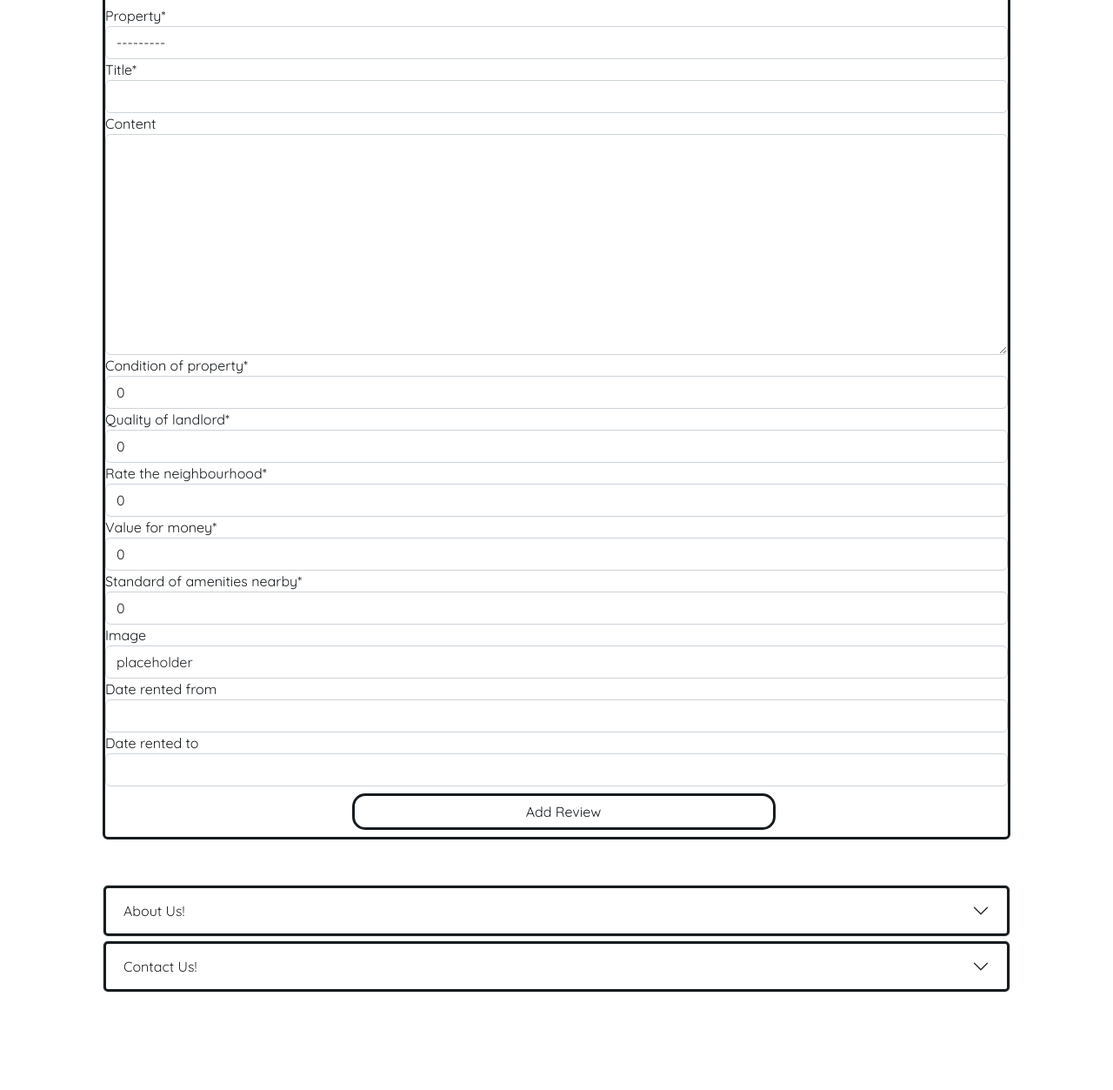
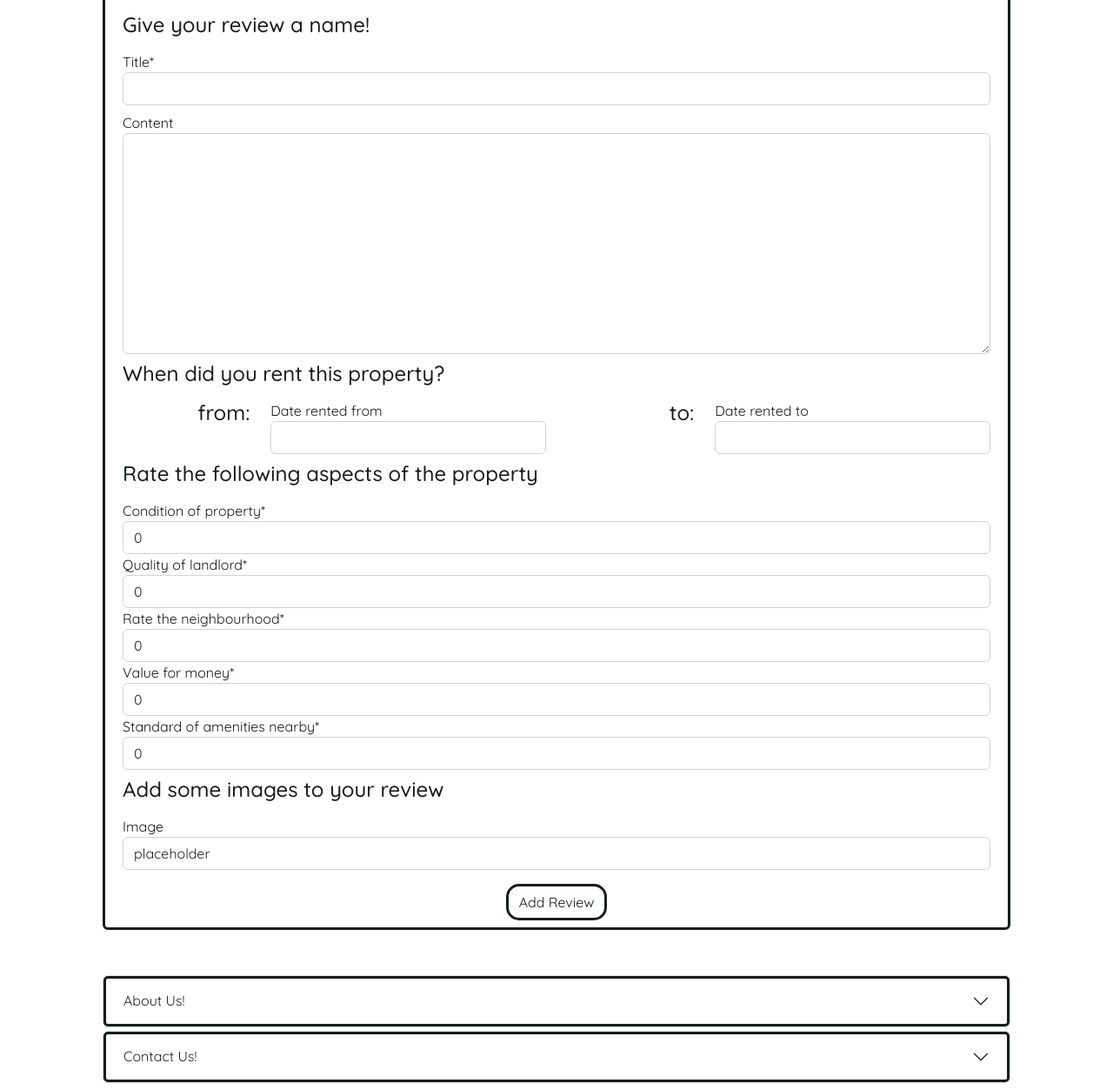
Before and after one commit to tdawes93/rate-a-room, a Django app: template templates/add-review.html in a window 1280 px wide. Shown: the part 259-1512 px from the top of the page at 87% size. Before the commit the page ends 1400 px from the top, so only its background shows below. Run offline with Django 3.2, Linux system fonts and the light colour scheme; the template is opened without the code that fills it: values that come from a table or form of the project are taken from there, others are empty; some libraries are stand-ins or nearby versions.

Commit message:
Add crispy forms to add-review form, create form.helper and style form

```diff
--- a/reviews/forms.py
+++ b/reviews/forms.py
@@ -1,4 +1,6 @@
 from django import forms
+from crispy_forms.helper import FormHelper
+from crispy_forms.layout import Submit, Layout, Fieldset, HTML, Field, Div
 from .models import Review
 
 
@@ -22,3 +24,103 @@ class ReviewForm(forms.ModelForm):
             'date_rented_from',
             'date_rented_to',
         )
+
+    def __init__(self, *args, **kwargs):
+        super().__init__(*args, **kwargs)
+        self.helper = FormHelper()
+        self.helper.form_id = 'addreview-form'
+        self.helper.form_class = 'blueForms'
+        self.helper.form_method = 'post'
+        self.helper.form_action = 'submit_survey'
+        self.helper.layout = Layout(
+            Div(
+                Div(
+                    HTML(
+                        '<h4>Give your review a name!</h4>'
+                    ),
+                    css_class="col",
+                ), css_class="row m-2",
+            ),
+            Div(
+                Div(
+                    Field('title',),
+                    css_class="col",
+                ), css_class="row mx-2"
+            ),
+            Div(
+                Div(
+                    Field('content',),
+                    css_class="col",
+                ), css_class="row m-2"
+            ),
+            Div(
+                Div(
+                    HTML(
+                        '<h4>When did you rent this property?</h4>'
+                    ),
+                    css_class="col",
+                ), css_class="row m-2",
+            ),
+            Div(
+                Div(
+                    HTML(
+                        '<h4>from:</h4>'
+                    ),
+                    css_class="col-2 text-end",
+                ),
+                Div(
+                    Field('date_rented_from',),
+                    css_class="col-4",
+                ),
+                Div(
+                    HTML(
+                        '<h4>to:</h4>'
+                    ),
+                    css_class="col-2 text-end",
+                ),
+                Div(
+                    Field('date_rented_to',),
+                    css_class="col-4",
+                ), css_class="row mx-2 justify-content-left"
+            ),
+            Div(
+                Div(
+                    HTML(
+                        '<h4>Rate the following aspects of the property</h4>'
+                    ),
+                    css_class="col",
+                ), css_class="row m-2",
+            ),
+            Div(
+                Div(
+                    Fieldset(
+                        '',
+                        'condition_of_property',
+                        'quality_of_landlord',
+                        'rate_the_neighbourhood',
+                        'value_for_money',
+                        'standard_of_amenities_nearby',
+                        ), css_class="col"
+                ), css_class="row m-2"
+            ),
+            Div(
+                Div(
+                    HTML(
+                        '<h4>Add some images to your review</h4>'
+                    ),
+                    css_class="col",
+                ), css_class="row m-2",
+            ),
+            Div(
+                Div(
+                    Field('images',),
+                    css_class="col",
+                ), css_class="row m-2"
+            ),
+            Div(
+                Div(
+                    Submit('submit', 'Add Review', css_class='nav-btn'),
+                    css_class="col mt-2 text-center justify-content-center"),
+                css_class="row m-2",
+            ),
+        )
--- a/templates/add-review.html
+++ b/templates/add-review.html
@@ -43,60 +43,9 @@
         </div>
     </div>
 
-    <form action="#" method="POST" class="rate-form">
-        {% csrf_token %}
-{{ form | crispy }}
-        <!-- <div class="row m-2">
-            <div class="col">
-                <label for="title">
-                    <h4>Title of your review:</h4>
-                </label>
-            </div>
-        </div>
-        <div class="row mx-2 justify-content-left">
-            <div class="col">
-                <input class="form-control me-2" type="text" aria-label="Title of your review" name="title" id="title">
-            </div>
-        </div>
-        <div class="row m-2">
-            <div class="col">
-                <label for="content">
-                    <h4>Your review:</h4>
-                </label>
-            </div>
-        </div>
-        <div class="row mx-2 justify-content-left">
-            <div class="col">
-                <textarea class="form-control me-2" type="text" aria-label="Title of your review" name="content"
-                    id="content"></textarea>
-            </div>
-        </div>
-        <div class="row m-2">
-            <div class="col">
-                <h4>When did you rent this property?</h4>
-                </label>
-            </div>
-        </div>
-        <div class="row mx-2 justify-content-left">
-            <div class="col-2 text-end">
-                <label for="date_rented_from">
-                    <h6>from:</h6>
-                </label>
-            </div>
-            <div class="col-4">
-                <input class="form-control me-2" type="date" aria-label="Date rented from" name="date_rented_from"
-                    id="date_rented_from">
-            </div>
-            <div class="col-2 text-end">
-                <label for="date_rented_to">
-                    <h6>to:</h6>
-                </label>
-            </div>
-            <div class="col-4">
-                <input class="form-control me-2" type="date" aria-label="Date rented to" name="date_rented_to"
-                    id="date_rented_to">
-            </div>
-        </div>
+    {% crispy form form.helper %}
+
+        <!--
         <div class="row m-2">
             <div class="col">
                 <label for="condition_of_property">
@@ -177,13 +126,13 @@
                 <input class="form-control me-2" type="image" aria-label="Images to upload" name="images" id="images">
             </div>
         </div>-->
-        <div class="row mx-2 justify-content-center">
+        <!-- <div class="row mx-2 justify-content-center">
             <div class="col col-lg-6">
                 <button class="form-control m-2 nav-btn" type="submit" name="save" value="save">
                     Add Review
                 </button>
             </div>
-        </div>
+        </div> -->
 
     </form>
 </div>
```
